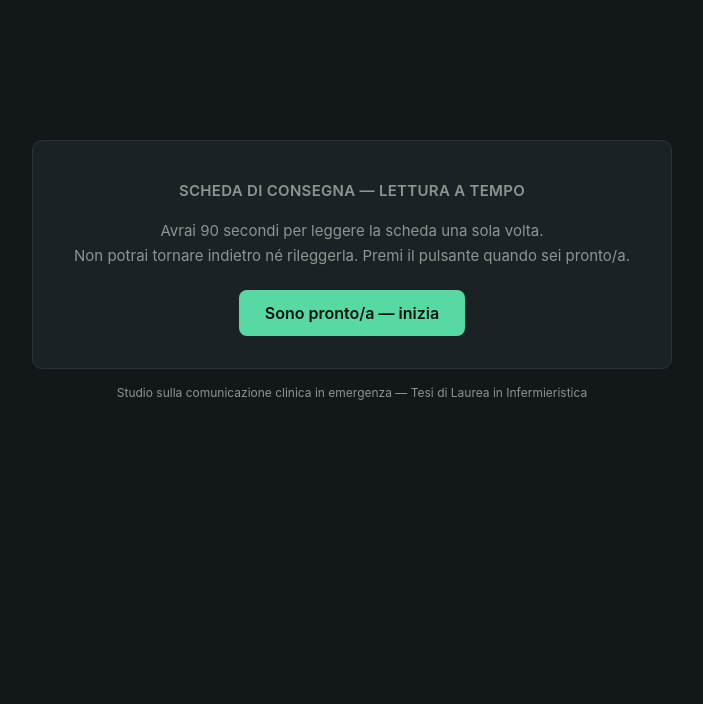
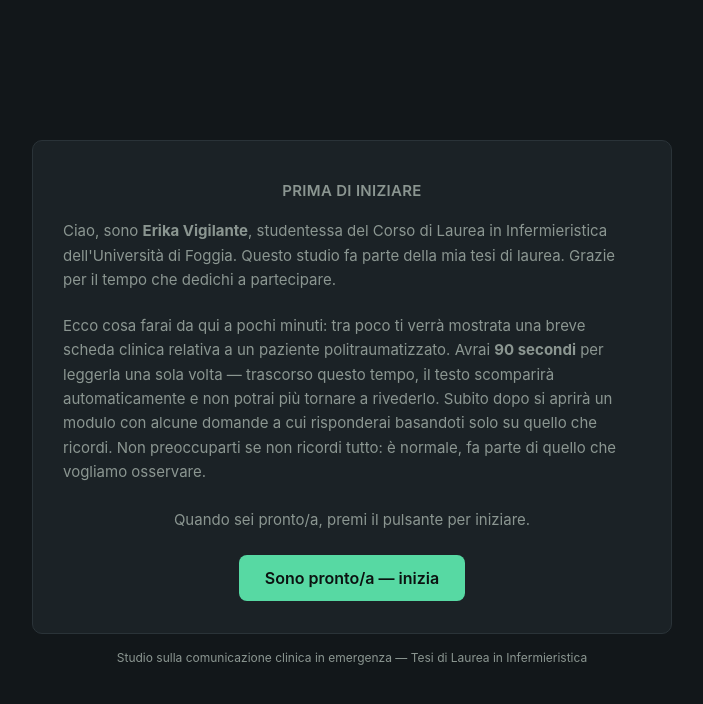
Before and after one commit to infermiere26-28/consegna-trauma-tesi., a plain HTML site: page index.html in a window 1280 px wide. Shown: the whole page, without its empty margins (288-991 px from the left). Drawn offline with Linux system fonts and the light colour scheme.

Commit message:
Revise introduction and clean up unused code
Updated the introduction and removed unused variables.

```diff
--- a/index.html
+++ b/index.html
@@ -1,6 +1,3 @@
-
-
-
 <!DOCTYPE html>
 <html lang="it">
 <head>
@@ -110,8 +107,7 @@
    ============================================================ */
 const READING_SECONDS = 90;
 
-// Link completo del Google Form (serve la versione lunga, non forms.gle,
-// perché solo così la precompilazione del campo "Codice versione" funziona sempre)
+// Link del tuo Google Form (quello che si apre dopo i 90 secondi)
 const FORM_URL = "https://docs.google.com/forms/d/e/1FAIpQLSc5lPYeE9lt38gibxI6HDfnofM9MzFAmj7EkMl-Wm7EqVonfw/viewform";
 
 /* ============================================================ */
@@ -132,8 +128,8 @@ const TESTO_STRUTTURATA = `
 <div class="imist-row"><span class="letter">O</span><span>Altro — Familiari avvisati, in arrivo in ospedale. Partenza dalla scena alle 14:35, arrivo stimato tra 5 minuti.</span></div>
 `;
 
-// ID della domanda "Codice versione (non modificare)" nel Google Form
-const ENTRY_ID_VERSIONE = "1254327864";
+// ID della domanda "Codice versione" — non più usato: il formato assegnato
+// va tracciato manualmente da te tramite l'email raccolta dal Form.
 
 // Estrazione casuale 50/50 ad ogni apertura della pagina
 const versione = Math.random() < 0.5 ? 'narrativa' : 'strutturata';
@@ -144,16 +140,29 @@ function render(html){ app.innerHTML = html; }
 
 {
   const testoHtml = versione === 'narrativa' ? TESTO_NARRATIVA : TESTO_STRUTTURATA;
-  const codiceVersione = versione === 'narrativa' ? 'A' : 'B';
-  const formUrl = FORM_URL + '?usp=pp_url&entry.' + ENTRY_ID_VERSIONE + '=' + encodeURIComponent(codiceVersione);
+  const formUrl = FORM_URL;
 
   render(`
     <div class="panel">
-      <div id="gate" class="gate">
-        <h1>SCHEDA DI CONSEGNA — LETTURA A TEMPO</h1>
-        <p>Avrai ${READING_SECONDS} secondi per leggere la scheda una sola volta.<br>
-        Non potrai tornare indietro né rileggerla. Premi il pulsante quando sei pronto/a.</p>
-        <button class="btn-primary" id="startBtn">Sono pronto/a — inizia</button>
+      <div id="gate" class="gate" style="text-align:left;">
+        <h1 style="text-align:center;">PRIMA DI INIZIARE</h1>
+        <p style="text-align:left;">
+          Ciao, sono <strong>Erika Vigilante</strong>, studentessa del Corso di Laurea in Infermieristica
+          dell'Università di Foggia. Questo studio fa parte della mia tesi di laurea.
+          Grazie per il tempo che dedichi a partecipare.
+        </p>
+        <p style="text-align:left;">
+          Ecco cosa farai da qui a pochi minuti: tra poco ti verrà mostrata una breve scheda clinica
+          relativa a un paziente politraumatizzato. Avrai <strong>90 secondi</strong> per leggerla
+          una sola volta — trascorso questo tempo, il testo scomparirà automaticamente e non potrai
+          più tornare a rivederlo. Subito dopo si aprirà un modulo con alcune domande a cui risponderai
+          basandoti solo su quello che ricordi. Non preoccuparti se non ricordi tutto: è normale,
+          fa parte di quello che vogliamo osservare.
+        </p>
+        <p style="text-align:center; margin-top:24px;">Quando sei pronto/a, premi il pulsante per iniziare.</p>
+        <div style="text-align:center;">
+          <button class="btn-primary" id="startBtn">Sono pronto/a — inizia</button>
+        </div>
       </div>
 
       <div id="reading" style="display:none;">
```
